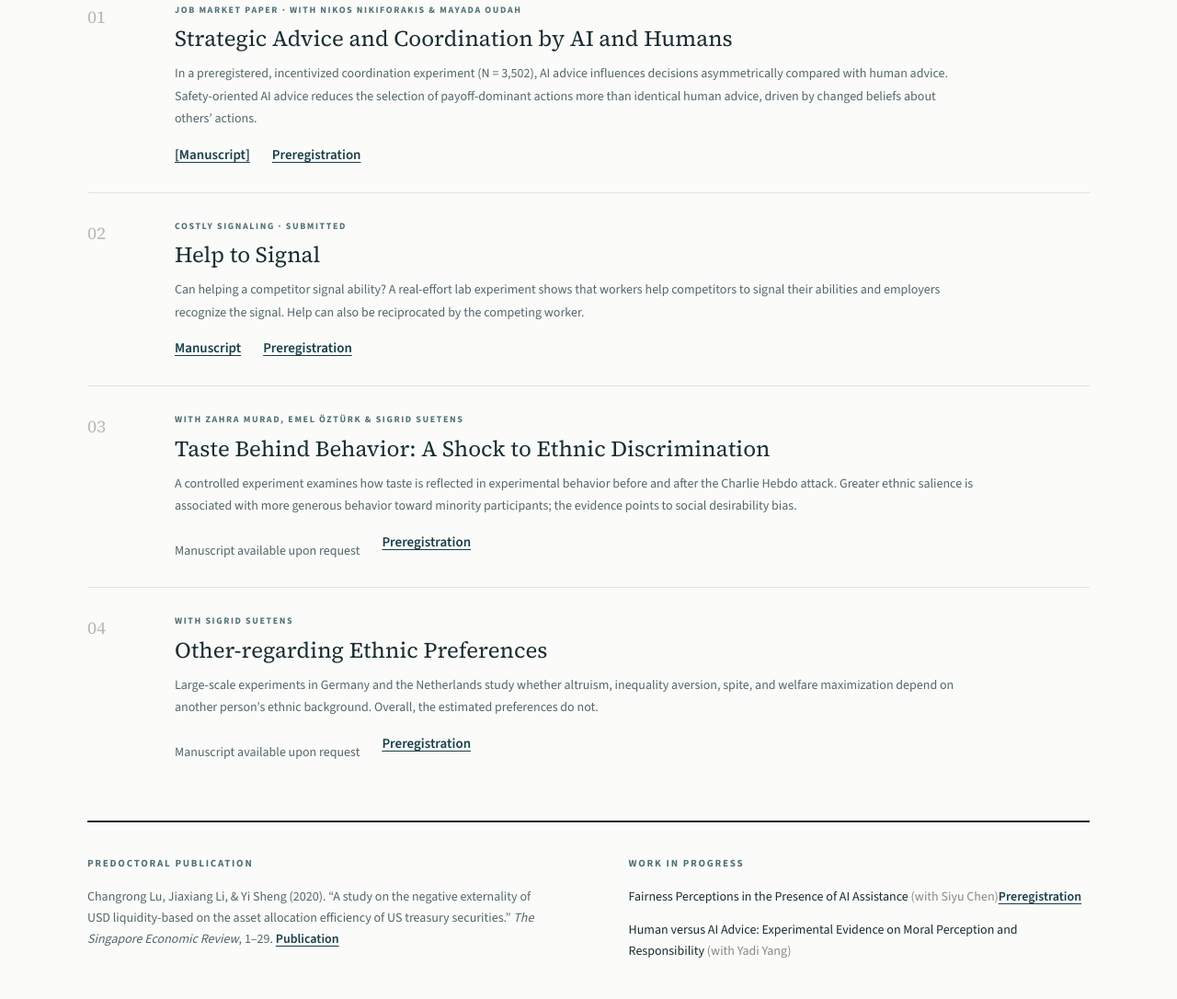
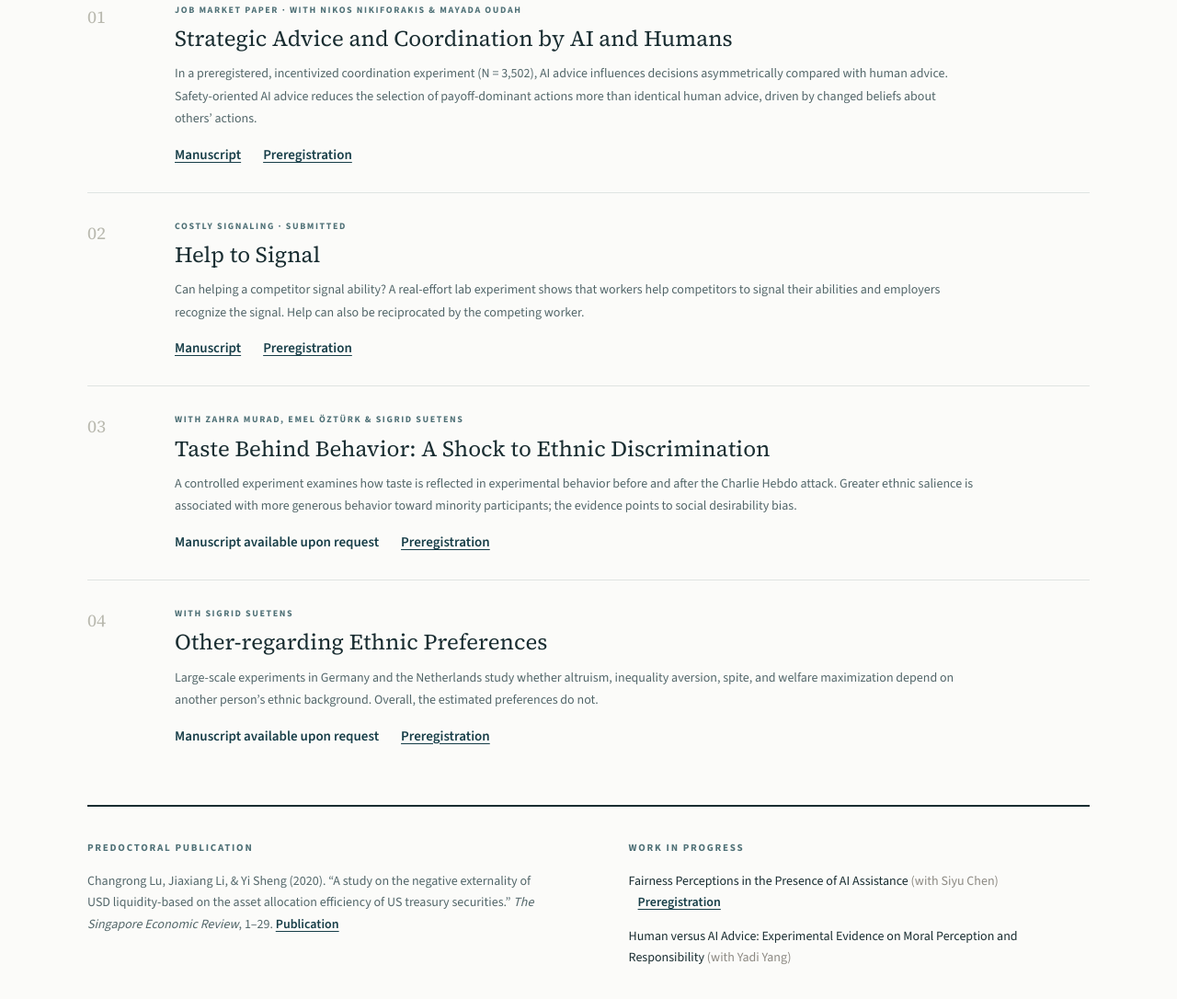
Before and after one commit to yisheng-econ/yisheng-econ.github.io, a plain HTML site: page index.html in a window 1280 px wide. Shown: the part 1830-2916 px from the top of the page at 92% size. Drawn offline with nearby package versions, Linux system fonts and the light colour scheme.

Commit message:
update cv and homepage

```diff
--- a/index.html
+++ b/index.html
@@ -258,7 +258,7 @@
               <h4>Strategic Advice and Coordination by AI and Humans</h4>
               <p>In a preregistered, incentivized coordination experiment (N = 3,502), AI advice influences decisions asymmetrically compared with human advice. Safety-oriented AI advice reduces the selection of payoff-dominant actions more than identical human advice, driven by changed beliefs about others’ actions.</p>
               <div class="paper-links">
-                <a href="/files/job market paper.pdf" target="_blank" rel="noopener">[Manuscript]</a>
+                <a href="/files/job market paper.pdf" target="_blank" rel="noopener">Manuscript</a>
                 <a href="https://osf.io/nh7t3" target="_blank" rel="noopener noreferrer">Preregistration</a>
               </div>
             </div>
@@ -284,7 +284,7 @@
               <h4>Taste Behind Behavior: A Shock to Ethnic Discrimination</h4>
               <p>A controlled experiment examines how taste is reflected in experimental behavior before and after the Charlie Hebdo attack. Greater ethnic salience is associated with more generous behavior toward minority participants; the evidence points to social desirability bias.</p>
               <div class="paper-links">
-                <span class="paper-note">Manuscript available upon request</span>
+                <a target="_blank" rel="noopener">Manuscript available upon request</a>
                 <a href="https://osf.io/7f843" target="_blank" rel="noopener noreferrer">Preregistration</a>
               </div>
             </div>
@@ -297,7 +297,7 @@
               <h4>Other-regarding Ethnic Preferences</h4>
               <p>Large-scale experiments in Germany and the Netherlands study whether altruism, inequality aversion, spite, and welfare maximization depend on another person’s ethnic background. Overall, the estimated preferences do not.</p>
               <div class="paper-links">
-                <span class="paper-note">Manuscript available upon request</span>
+                <a target="_blank" rel="noopener">Manuscript available upon request</a>
                 <a href="https://osf.io/jntv6" target="_blank" rel="noopener noreferrer">Preregistration</a>
               </div>
             </div>
@@ -312,7 +312,10 @@
           <div>
             <h3 class="group-label">Work in progress</h3>
             <ul class="clean-list">
-              <li>Fairness Perceptions in the Presence of AI Assistance <span>(with Siyu Chen)</span><a href="https://osf.io/qcfm6" target="_blank" rel="noopener noreferrer">Preregistration</a></li>
+              <li>
+                Fairness Perceptions in the Presence of AI Assistance <span>(with Siyu Chen)</span>
+                <a href="https://osf.io/qcfm6" target="_blank" rel="noopener noreferrer" style="margin-left: 10px;">Preregistration</a>
+              </li>
               <li>Human versus AI Advice: Experimental Evidence on Moral Perception and Responsibility <span>(with Yadi Yang)</span></li>
             </ul>
           </div>
```
